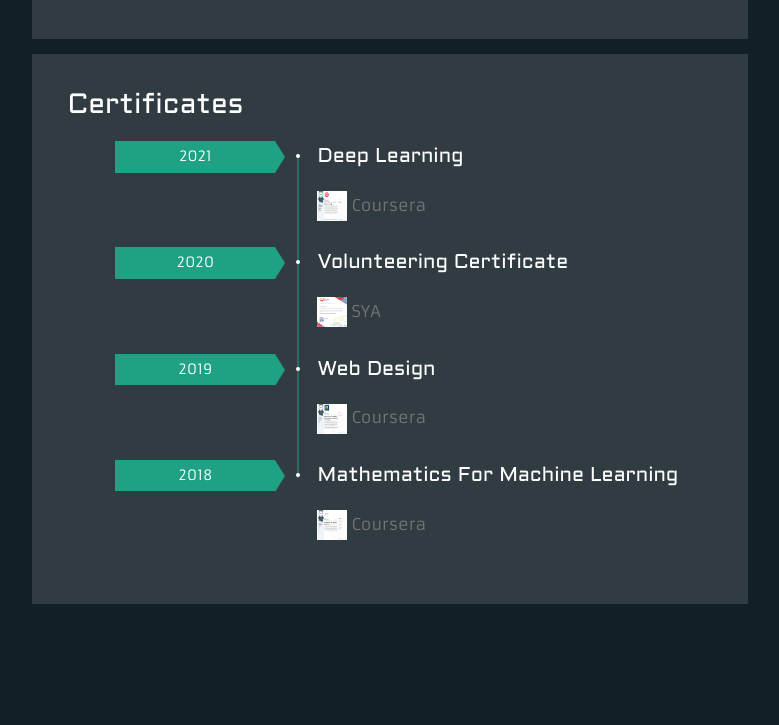
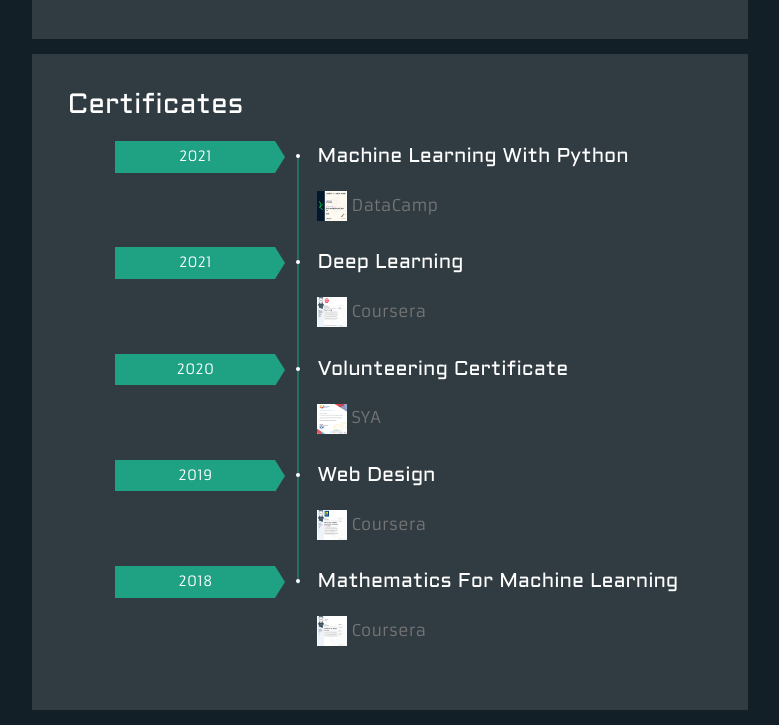
Before and after one commit to BushraDa/bushrada.github.io, a plain HTML site: page index.html in a window 1280 px wide. Shown: the part 2686-3411 px from the top of the page, without its empty margins (410-1189 px from the left). Before the commit the page ends 3304 px from the top, so only its background shows below. Drawn offline with nearby package versions, Linux system fonts and the light colour scheme.

Commit message:
New Certificate

```diff
--- a/index.html
+++ b/index.html
@@ -357,6 +357,14 @@
                         <span class="date">
                             <span>2021</span>
                         </span>
+                        <h3>Machine Learning With Python</h3>
+                        <img src="images/Machine Learning.jpg" class="thumbnail gallery_pics">
+                        <span class="company">DataCamp</span>
+                    </li>
+                    <li>
+                        <span class="date">
+                            <span>2021</span>
+                        </span>
                         <h3>Deep Learning</h3>
                         <img src="images/Deep Learning.jpg" class="thumbnail gallery_pics">
                         <span class="company">Coursera</span>
```
Also changed, not shown: images/Machine Learning.jpg (added).
